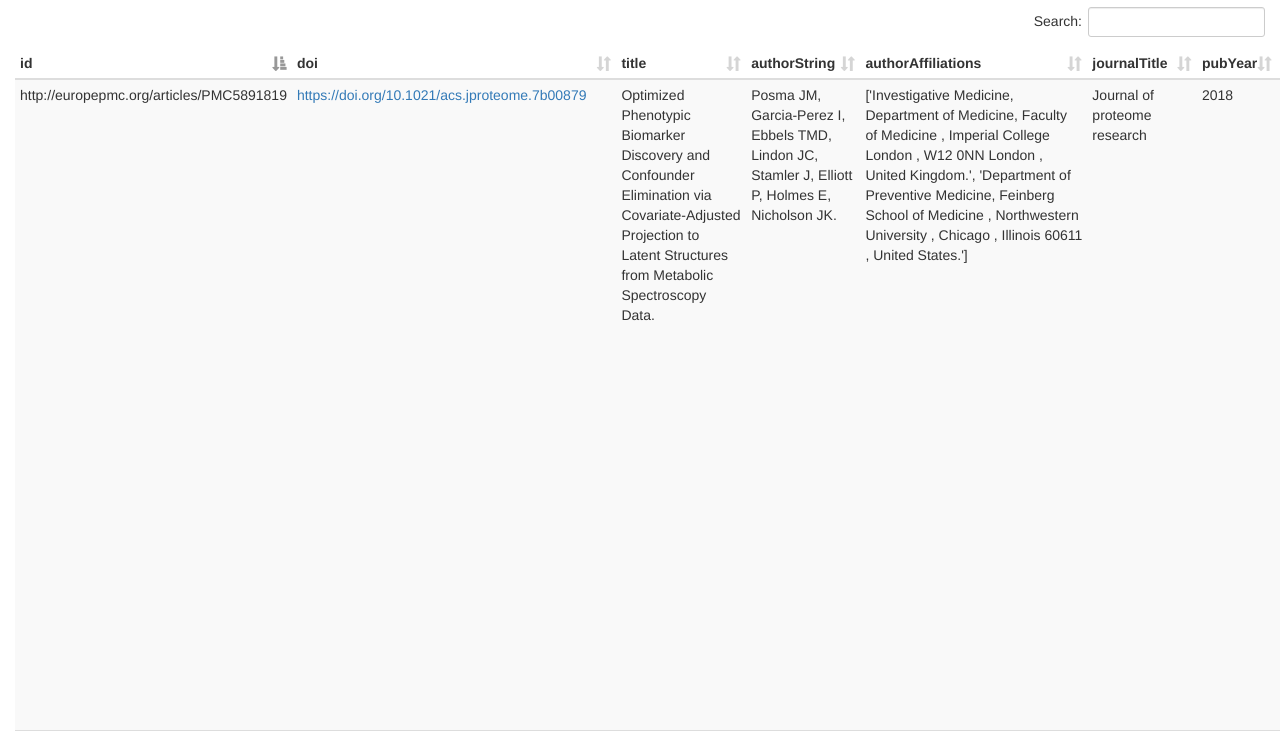
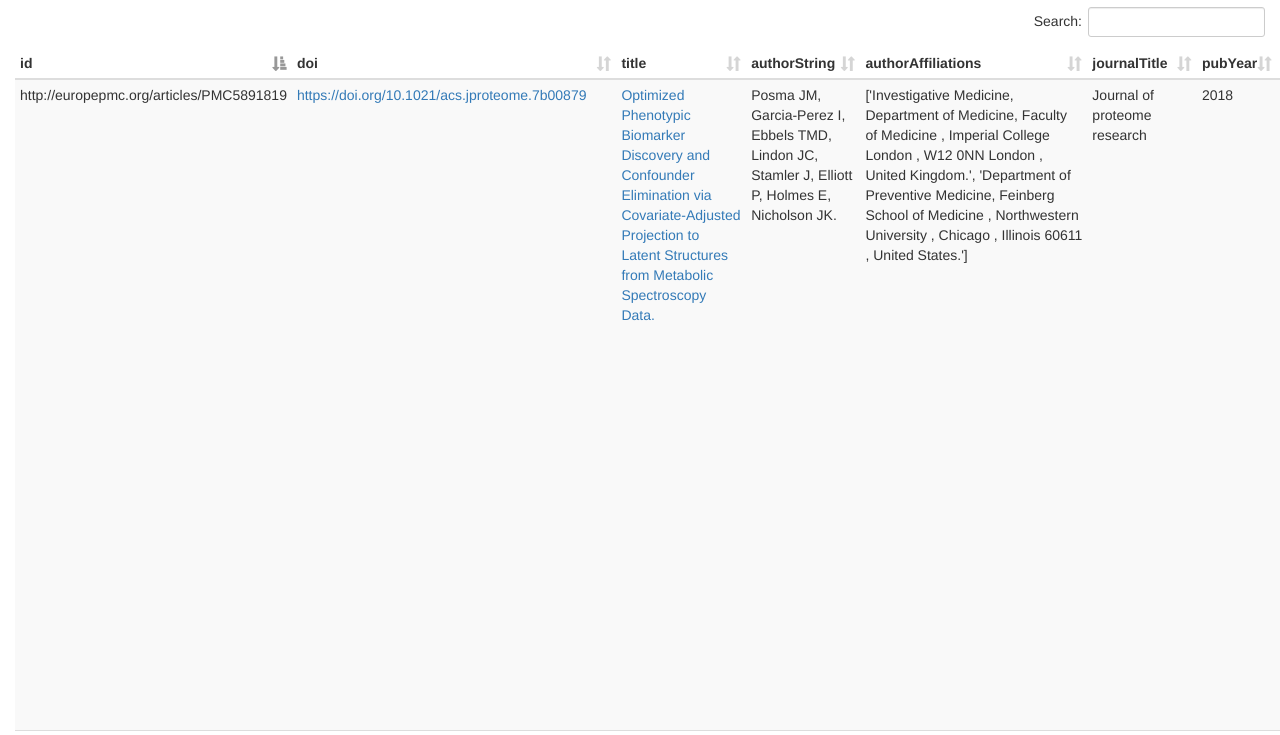
Before and after one commit to shahria73/papers, a plain HTML site: page index.html in a window 1280 px wide. Shown: the part 56-791 px from the top of the page. Drawn offline with Linux system fonts and the light colour scheme.

Commit message:
Formatting second column as link

```diff
--- a/index.html
+++ b/index.html
@@ -61,7 +61,7 @@
         allow_download: true,
         csv_options: {separator: ',', delimiter: '"'},
         datatables_options: {"paging": false},
-        custom_formatting: [[1, format_link]]
+        custom_formatting: [[1, format_link],[2, format_link]]
       });
     </script>
   </body>
```
